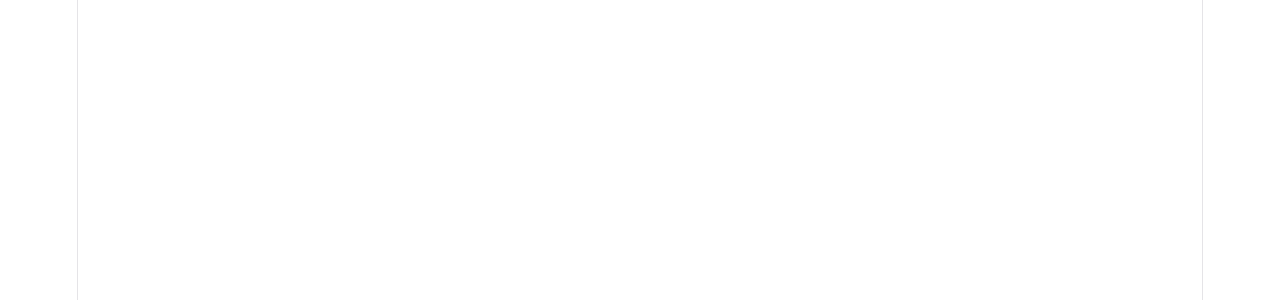
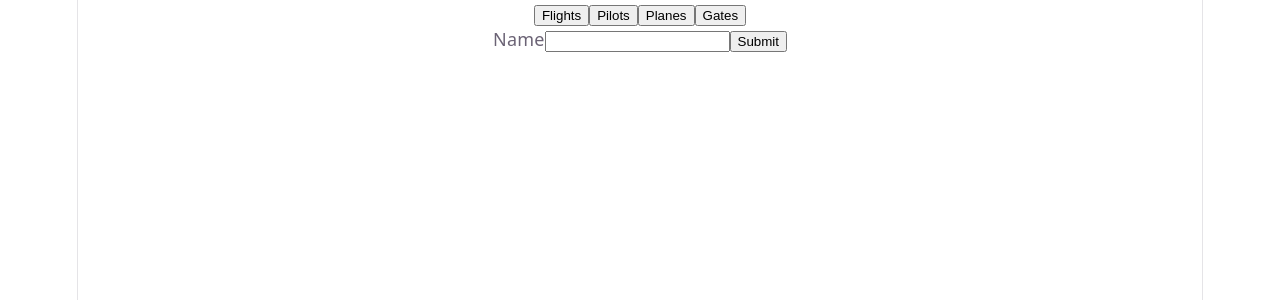
Before and after one commit to jeremy87lee/API_PROJECT, a React (Vite) app in the folder flight-frontend/: page /update-pilot in a window 1280 px wide. Before the commit this address had no page. Shown: the top 300 px of the page. Built offline with nearby package versions, Linux system fonts and the light colour scheme.

Commit message:
Pilot updating UI

```diff
--- a/flight-frontend/src/App.jsx
+++ b/flight-frontend/src/App.jsx
@@ -12,6 +12,7 @@
 import CreateFlight from './create-flight'
 import UpdateFlight from './update-flight'
 import CreatePilot from './create-pilot'
+import UpdatePilot from './update-pilot'
 
 function App() {
   const [count, setCount] = useState(0)
@@ -27,6 +28,7 @@
         <Route path="/create-flight" element={<CreateFlight />} />
         <Route path="/update-flight" element={<UpdateFlight />} />
         <Route path="/create-pilot" element={<CreatePilot />} />
+        <Route path="/update-pilot" element={<UpdatePilot />} />
       </Routes>
     </BrowserRouter>
   )
--- a/flight-frontend/src/Pilots.jsx
+++ b/flight-frontend/src/Pilots.jsx
@@ -37,6 +37,11 @@
         navigate("/create-pilot")
     }
 
+    const GoToUpdatePilotPage = (pilot_id) => {
+        localStorage.setItem("pilotId",pilot_id)
+        navigate("/update-pilot")
+    }
+
     return (
         <div>
             <NavBar />
@@ -50,7 +55,7 @@
             </div>
             <ul>
             {pilots.map((pilot) => (
-              <li>{pilot.id} - {pilot.name}</li>
+              <li>{pilot.id} - {pilot.name} <button onClick={() => {GoToUpdatePilotPage(pilot.id)}}>Update Pilot</button></li>
             ))}
             </ul>
             <div>
--- /dev/null
+++ b/flight-frontend/src/update-pilot.jsx
@@ -0,0 +1,41 @@
+import { useState } from "react";
+import { useNavigate } from "react-router-dom";
+import { apiFetch } from "./api";
+import NavBar from "./navBar";
+
+function UpdatePilot(){
+    const [name,setName] = useState("")
+    const pilotId = localStorage.getItem("pilotId")
+    const navigate = useNavigate()
+    const [msg,setMsg] = useState("")
+
+    const fetch = async(e) => {
+        e.preventDefault()
+        const response = await apiFetch(`/update_pilot/${pilotId}`,{
+            method: "PUT",
+            body: JSON.stringify({
+                "name": name
+            })
+        })
+        if(response.ok){
+            navigate("/pilots")
+            alert("Pilot updated!")
+        }
+        const js = response.json()
+        setMsg(js.message)
+    }
+
+    return(
+        <div>
+            <NavBar />
+            <div>
+                <form onSubmit={fetch}>
+                    <label>Name</label>
+                    <input value={name} onChange={(e) => {setName(e.target.value)}}/>
+                    <button type="submit">Submit</button>
+                </form>
+            </div>
+        </div>
+    )
+}
+export default UpdatePilot;
```
